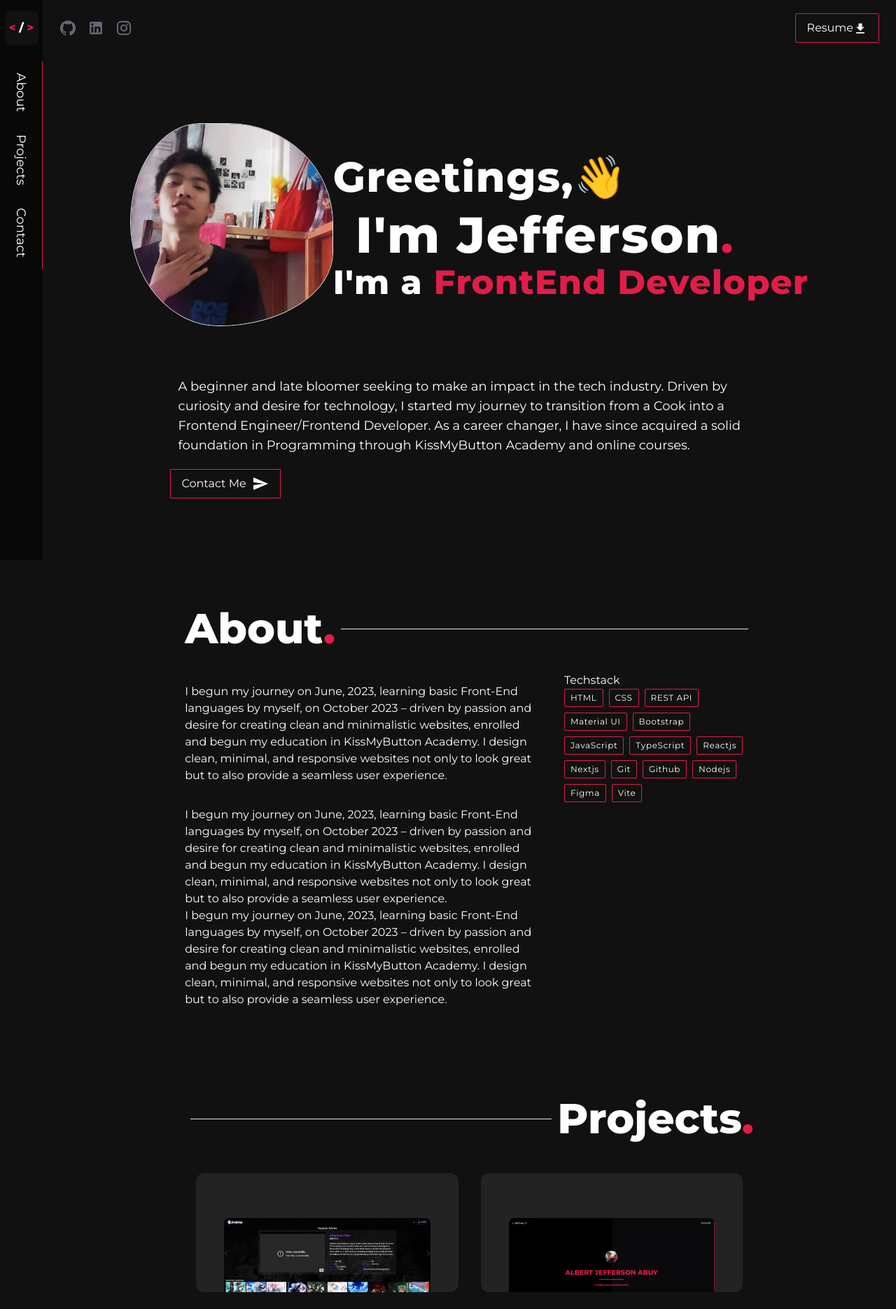
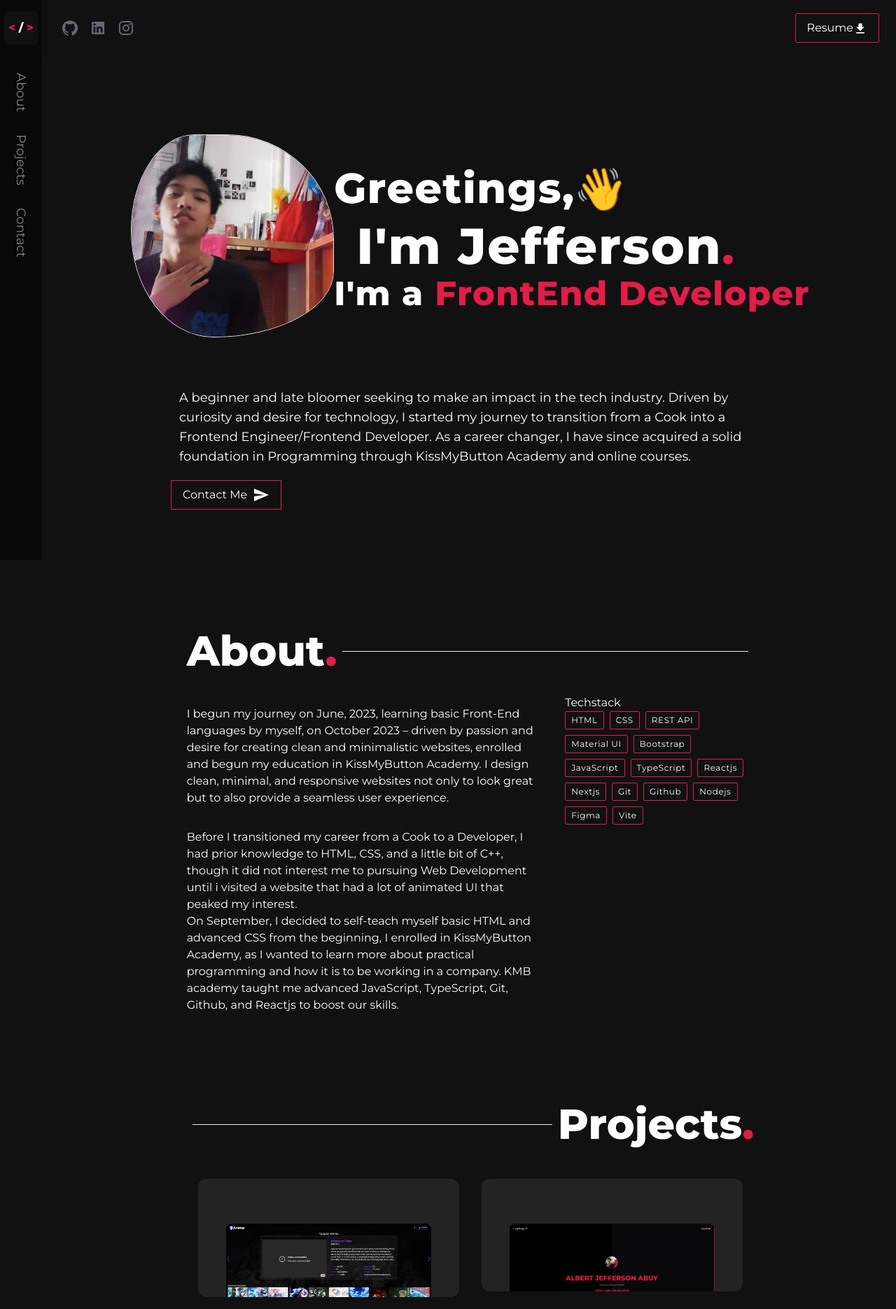
Before and after one commit to ichiiexe/portfoliov2, a React (Vite) app: page / in a window 1280 px wide. Shown: the top 1870 px of the page at 70% size. Built offline with nearby package versions, Linux system fonts and the light colour scheme.

Commit message:
fixing Paragraphs

```diff
--- a/index.html
+++ b/index.html
@@ -2,7 +2,7 @@
 <html lang="en">
   <head>
     <meta charset="UTF-8" />
-    <link rel="icon" type="image/svg+xml" href="/vite.svg" />
+    <link rel="icon" type="image/svg+xml" href="/logo.png" />
     <meta name="viewport" content="width=device-width, initial-scale=1.0" />
     <link rel="preconnect" href="https://fonts.googleapis.com" />
     <link rel="preconnect" href="https://fonts.gstatic.com" crossorigin />
--- a/src/components/About/about.jsx
+++ b/src/components/About/about.jsx
@@ -1,19 +1,33 @@
-import { motion } from "framer-motion";
+import { motion, useAnimation, useInView } from "framer-motion";
 import TechStack from "./AboutComp/techstack";
+import { useEffect, useRef } from "react";
 
 export default function AboutSection() {
+  const ref = useRef(null);
+  const isInView = useInView(ref, { once: true });
+
+  const showMe = useAnimation();
+
+  useEffect(() => {
+    console.log(isInView);
+    if (isInView) {
+      showMe.start("visible");
+    }
+  }, [isInView]);
+
   return (
     <section
       id="about"
       className="text-white w-4/6 m-auto pt-20 md:w-full md:p-2"
     >
       <motion.div
+        ref={ref}
         variants={{
           hidden: { opacity: 0, y: 50 },
           visible: { opacity: 1, y: 0 },
         }}
         initial="hidden"
-        animate="visible"
+        animate={showMe}
         transition={{ duration: 0.5, delay: 0.4 }}
         className="flex items-center"
       >
@@ -24,12 +38,13 @@ export default function AboutSection() {
       </motion.div>
       <div className="flex gap-8 md:flex-col">
         <motion.div
+          ref={ref}
           variants={{
             hidden: { opacity: 0, y: 50 },
             visible: { opacity: 1, y: 0 },
           }}
           initial="hidden"
-          animate="visible"
+          animate={showMe}
           transition={{ duration: 0.5, delay: 0.8 }}
           className="flex-1 py-8 md:py-4"
         >
@@ -42,18 +57,17 @@ export default function AboutSection() {
             seamless user experience.
           </p>
           <p className="py-4 md:text-md">
-            I begun my journey on June, 2023, learning basic Front-End languages
-            by myself, on October 2023 – driven by passion and desire for
-            creating clean and minimalistic websites, enrolled and begun my
-            education in KissMyButton Academy. I design clean, minimal, and
-            responsive websites not only to look great but to also provide a
-            seamless user experience.
-            <br />I begun my journey on June, 2023, learning basic Front-End
-            languages by myself, on October 2023 – driven by passion and desire
-            for creating clean and minimalistic websites, enrolled and begun my
-            education in KissMyButton Academy. I design clean, minimal, and
-            responsive websites not only to look great but to also provide a
-            seamless user experience.
+            Before I transitioned my career from a Cook to a Developer, I had
+            prior knowledge to HTML, CSS, and a little bit of C++, though it did
+            not interest me to pursuing Web Development until i visited a
+            <a href="https://kissmybutton.gr"> website</a> that had a lot of
+            animated UI that peaked my interest.
+            <br />
+            On September, I decided to self-teach myself basic HTML and advanced
+            CSS from the beginning, I enrolled in KissMyButton Academy, as I
+            wanted to learn more about practical programming and how it is to be
+            working in a company. KMB academy taught me advanced JavaScript,
+            TypeScript, Git, Github, and Reactjs to boost our skills.
           </p>
         </motion.div>
         <motion.div
@@ -62,7 +76,7 @@ export default function AboutSection() {
             visible: { opacity: 1, y: 0 },
           }}
           initial="hidden"
-          animate="visible"
+          animate={showMe}
           transition={{ duration: 0.5, delay: 0.4 }}
           className="w-1/3 md:w-full"
         >
--- /dev/null
+++ b/src/components/Contact/ContactComp/ContactMotion.jsx
@@ -0,0 +1,89 @@
+import TrendingFlatIcon from "@mui/icons-material/TrendingFlat";
+import GitHubIcon from "@mui/icons-material/GitHub";
+import LinkedInIcon from "@mui/icons-material/LinkedIn";
+import InstagramIcon from "@mui/icons-material/Instagram";
+import EmailIcon from "@mui/icons-material/Email";
+import { motion, useAnimation, useInView } from "framer-motion";
+import { useEffect, useRef } from "react";
+export function ContactMotion() {
+  const ref = useRef(null);
+  const isInView = useInView(ref, { once: true });
+
+  const showMe = useAnimation();
+
+  useEffect(() => {
+    console.log(isInView);
+    if (isInView) {
+      showMe.start("visible");
+    }
+  }, [isInView]);
+
+  return (
+    <>
+      <motion.div
+        variants={{
+          hidden: { opacity: 0, y: 50 },
+          visible: { opacity: 1, y: 0 },
+        }}
+        initial="hidden"
+        ref={ref}
+        animate={showMe}
+        transition={{ duration: 0.5, delay: 0.4 }}
+        className="flex items-center"
+      >
+        <h1 className="text-6xl font-extrabold md:text-4xl">
+          Contact<span className="text-rose-600 text-6xl md:text-4xl">.</span>
+        </h1>
+        <hr className="w-full mx-2" />
+      </motion.div>
+      <div className="flex flex-col ">
+        <div className="m-auto ">
+          <h1 className="text-5xl font-bold tracking-widest my-8 md:text-3xl ">
+            LET'S
+            <span className="text-rose-600 text-6xl md:text-4xl">.</span>
+            GET
+            <span className="text-rose-600 text-6xl md:text-4xl">.</span>IN
+            <span className="text-rose-600 text-6xl md:text-4xl">.</span>TOUCH
+          </h1>
+        </div>
+        <div className="flex-1 py-8 pr-8 text-lg text-center md:text-sm">
+          <motion.div
+            variants={{
+              hidden: { opacity: 0, y: 50 },
+              visible: { opacity: 1, y: 0 },
+            }}
+            initial="hidden"
+            ref={ref}
+            animate={showMe}
+            transition={{ duration: 0.5, delay: 0.4 }}
+          >
+            <p>
+              Whether you are starting a project, have business inquiries or
+              just want to say hi, my inbox is always open so feel free to reach
+              out and I will get back to you as soon as possible.
+            </p>
+          </motion.div>
+
+          <motion.div
+            variants={{
+              hidden: { opacity: 0, y: 50 },
+              visible: { opacity: 1, y: 0 },
+            }}
+            initial="hidden"
+            ref={ref}
+            animate={showMe}
+            transition={{ duration: 0.5, delay: 0.8 }}
+            className="flex justify-center items-center gap-2 my-10 "
+          >
+            <p className="text-rose-600 font-semibold">Lets Connect!</p>
+            <TrendingFlatIcon className="text-rose-600" />
+            <GitHubIcon />
+            <LinkedInIcon />
+            <InstagramIcon />
+            <EmailIcon />
+          </motion.div>
+        </div>
+      </div>
+    </>
+  );
+}
--- a/src/components/Hero/Hero.jsx
+++ b/src/components/Hero/Hero.jsx
@@ -5,7 +5,7 @@ export default function HeroSection() {
   return (
     <section
       id="hero"
-      className="text-white w-4/5 m-auto flex flex-col justify-center items-center my-10"
+      className="text-white w-4/5 m-auto flex flex-col justify-center items-center my-14"
     >
       <div className="relative flex py-14 z-0 lg:flex-col lg:items-center">
         <img
--- a/src/components/Layout/LayComp/nav.jsx
+++ b/src/components/Layout/LayComp/nav.jsx
@@ -1,23 +1,65 @@
+import { motion, inView } from "framer-motion";
+
 export default function NavAside() {
+  inView();
   return (
-    <aside className="min-h-dvh bg-[#080808] flex flex-col items-center sticky top-0 left-0">
+    <motion.aside
+      variants={{
+        left: { opacity: 0, x: -20 },
+        pop: { opacity: 1, x: 0 },
+      }}
+      initial="left"
+      animate="pop"
+      transition={{ duration: 0.6 }}
+      className="min-h-dvh bg-[#080808] flex flex-col items-center sticky top-0 left-0"
+    >
       <div className="w-12 h-12 bg-[#111] font-extrabold rounded-md text-rose-600 my-4 flex justify-center items-center ">
         <h1 className="select-none ">
           &lt; <span className="text-white">/</span> &gt;
         </h1>
       </div>
       <nav className="flex flex-col my-2  text-white text-lg">
-        <a href="#about" className="border-r menuLink border-rose-600">
+        <motion.a
+          variants={{
+            left: { opacity: 0, x: -20 },
+            pop: { opacity: 1, x: 0 },
+          }}
+          initial="left"
+          animate="pop"
+          transition={{ duration: 0.2, delay: 0.4 }}
+          href="#about"
+          className="text-white/50 menuLink opacity-70"
+        >
           About
-        </a>
-        <a href="#projects" className="border-r menuLink border-rose-600">
+        </motion.a>
+        <motion.a
+          variants={{
+            left: { opacity: 0, x: -20 },
+            pop: { opacity: 1, x: 0 },
+          }}
+          initial="left"
+          animate="pop"
+          transition={{ duration: 0.2, delay: 0.6 }}
+          href="#projects"
+          className=" text-white/50 menuLink opacity-70"
+        >
           Projects
-        </a>
-        <a href="#contact" className="border-r menuLink border-rose-600">
+        </motion.a>
+        <motion.a
+          variants={{
+            left: { opacity: 0, x: -20 },
+            pop: { opacity: 1, x: 0 },
+          }}
+          initial="left"
+          animate="pop"
+          transition={{ duration: 0.2, delay: 0.8 }}
+          href="#contact"
+          className="text-white/50 menuLink "
+        >
           Contact
-        </a>
+        </motion.a>
       </nav>
-    </aside>
+    </motion.aside>
   );
 }
 
--- a/src/components/Layout/LayComp/navtop.jsx
+++ b/src/components/Layout/LayComp/navtop.jsx
@@ -17,7 +17,7 @@ const theme = createTheme({
 
 export default function NavTop() {
   return (
-    <nav className="h-20 mx-6 flex justify-between sticky top-0 z-50 backdrop-blur-sm shadow-sm">
+    <nav className="h-20 px-6 flex justify-between sticky top-0 z-50 backdrop-blur-sm shadow-sm">
       <ul className="text-gray-500/90 flex items-center gap-4">
         <a
           className="hover:text-rose-600 transition 1.2s ease-in"
--- a/src/components/Layout/layout.jsx
+++ b/src/components/Layout/layout.jsx
@@ -6,10 +6,10 @@ export function LayOut({ children }) {
   return (
     <>
       <div className="flex">
-        <div className="sm:hidden">
+        <div className="fixed sm:hidden">
           <NavAside />
         </div>
-        <div className="w-full">
+        <div className="w-full ml-16 sm:m-0">
           <NavTop />
           <div className="">{children}</div>
         </div>
--- a/src/components/Projects/ProjectsComp/card.jsx
+++ b/src/components/Projects/ProjectsComp/card.jsx
@@ -4,7 +4,7 @@ import PublicIcon from "@mui/icons-material/Public";
 export function ProjCard(props) {
   return (
     <div className="max-w-full p-4 flex flex-col items-center">
-      <div className="flex-1 rounded-xl px-10 mb-6 pt-6 overflow-hidden bg-[#232323] md:max-w-lg">
+      <div className="max-h-64 rounded-xl px-10 mb-6 pt-6 overflow-hidden cursor-pointer bg-[#232323] md:max-w-lg">
         <img
           src={props.project}
           className="rounded-t-lg translate-y-10 transition ease-in 1s hover:translate-y-5 hover:rotate-3 hover:scale-105"
--- a/src/components/Projects/projects.jsx
+++ b/src/components/Projects/projects.jsx
@@ -1,5 +1,6 @@
-import { motion } from "framer-motion";
+import { motion, useAnimation, useInView } from "framer-motion";
 import { ProjCard } from "./ProjectsComp/card";
+import { useEffect, useRef } from "react";
 /* Add to Project
 <button
 className="text-xs tracking-wider p-1 px-2 border border-rose-600 rounded-sm transition 1s ease-in hover:bg-rose-600 hover:text-black hover:scale-125"
@@ -7,6 +8,17 @@ key={i}
 >{stack}</button> */
 
 export default function ProjectsSection() {
+  const ref = useRef(null);
+  const isInView = useInView(ref, { once: true });
+
+  const showMe = useAnimation();
+
+  useEffect(() => {
+    console.log(isInView);
+    if (isInView) {
+      showMe.start("visible");
+    }
+  }, [isInView]);
   return (
     <section
       id="projects"
@@ -18,7 +30,8 @@ export default function ProjectsSection() {
           visible: { opacity: 1, y: 0 },
         }}
         initial="hidden"
-        animate="visible"
+        ref={ref}
+        animate={showMe}
         transition={{ duration: 0.5, delay: 0.4 }}
         className="flex items-center"
       >
@@ -27,17 +40,23 @@ export default function ProjectsSection() {
           Projects<span className="text-rose-600 text-6xl md:text-4xl">.</span>
         </h1>
       </motion.div>
-      <div className="grid grid-cols-2 py-8 lg:grid-cols-1">
+      <motion.div
+        variants={{
+          hidden: { opacity: 0, y: 50 },
+          visible: { opacity: 1, y: 0 },
+        }}
+        initial="hidden"
+        ref={ref}
+        animate={showMe}
+        transition={{ duration: 0.5, delay: 0.8 }}
+        className="grid grid-cols-2 py-8 lg:grid-cols-1"
+      >
         <ProjCard
           project="/public/anime-app.png "
           title="Anime Stream"
           technology="Swiper js — TailwindCSS — Javascript "
-          info="A beginner and late bloomer seeking to make an impact in the tech
-      industry. Driven by curiosity and desire for technology, I started my
-      journey to transition from a Cook into a Frontend Engineer/Frontend
-      Developer. As a career changer, I have since acquired a solid
-      foundation in Programming through KissMyButton Academy and online
-      courses."
+          info="A Personal Website for streaming Anime, uses Consumet API, the same API
+          that many different Anime Websites use to stream Anime, "
         />
         <ProjCard
           project="/public/portfolio.png "
@@ -72,7 +91,7 @@ Developer. As a career changer, I have since acquired a solid
 foundation in Programming through KissMyButton Academy and online
 courses."
         />
-      </div>
+      </motion.div>
     </section>
   );
 }
--- a/src/routes/root.jsx
+++ b/src/routes/root.jsx
@@ -3,15 +3,25 @@ import ContactSection from "../components/Contact/contact";
 import { LayOut } from "../components/Layout/layout";
 import HeroSection from "../components/Hero/Hero";
 import ProjectsSection from "../components/Projects/projects";
+import { motion, useInView } from "framer-motion";
+import { useEffect, useRef } from "react";
 
 export default function Root() {
   return (
     <div className="bg-[#111] ">
       <LayOut>
-        <HeroSection />
-        <AboutSection />
-        <ProjectsSection />
-        <ContactSection />
+        <motion.div>
+          <HeroSection />
+        </motion.div>
+        <motion.div>
+          <AboutSection />
+        </motion.div>
+        <motion.div>
+          <ProjectsSection />
+        </motion.div>
+        <motion.div>
+          <ContactSection />
+        </motion.div>
       </LayOut>
     </div>
   );
```
Also changed, not shown: src/components/Contact/contact.jsx (+2 -35 lines), public/logo.png (added).
